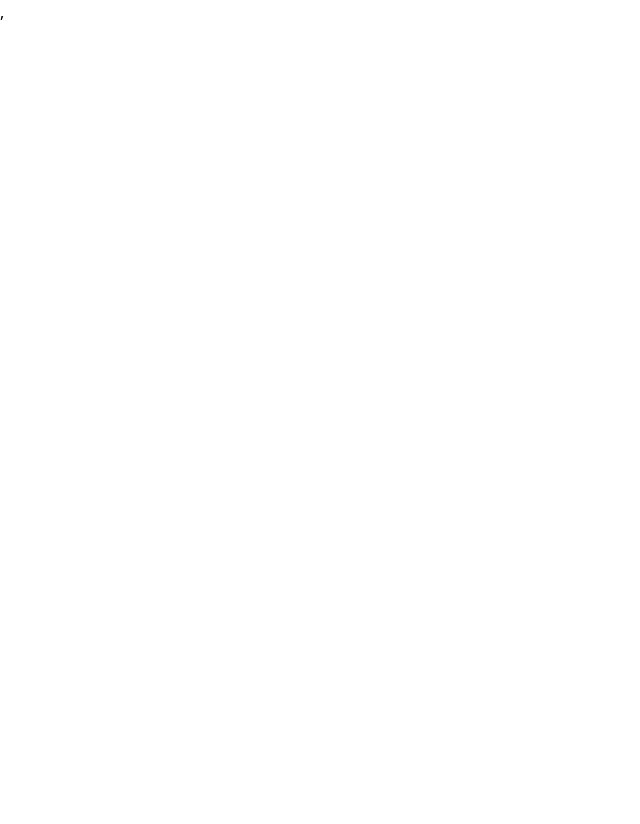
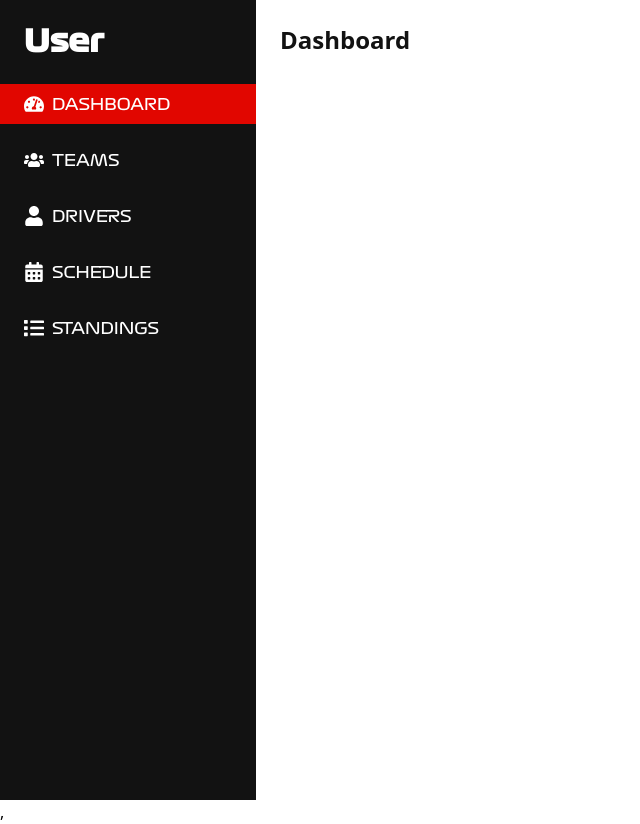
Before and after one commit to duda-el/F1, a React (Create React App) app: page /admin in a window 1280 px wide. Before the commit this address had no page. Shown: the whole page, without its empty margins (0-640 px from the left). Before the commit the page ends 800 px from the top, so only its background shows below. Built offline with nearby package versions, Linux system fonts and the light colour scheme.

Commit message:
made admin

```diff
--- a/package.json
+++ b/package.json
@@ -11,6 +11,8 @@
     "axios": "^1.7.2",
     "react": "^18.3.1",
     "react-dom": "^18.3.1",
+    "react-icons": "^5.2.1",
+    "react-router-dom": "^6.23.1",
     "react-scripts": "5.0.1",
     "swiper": "^11.1.4",
     "web-vitals": "^2.1.4"
--- a/src/App.js
+++ b/src/App.js
@@ -3,6 +3,7 @@ import { Routes, Route, useLocation } from 'react-router-dom';
 import './App.css';
 import HomePage from './pages/index';
 import Results from './pages/Results';
+import Admin from './pages/Admin'
 import F1TireLoader from './components/Loader'; // Import the loader component
 
 function App() {
@@ -30,6 +31,7 @@ function App() {
         <Routes>
           <Route path='/' element={<HomePage/>}/>
           <Route path='/result' element={<Results/>}/>
+          <Route path='/admin' element={<Admin/>}/>
         </Routes>
       )}
     </div>
--- a/src/components/Modal.jsx
+++ b/src/components/Modal.jsx
@@ -1,6 +1,7 @@
 import React, { useState, useEffect } from "react";
 import { XMarkIcon } from "@heroicons/react/24/outline";
 import axios from "axios"; // Ensure axios is imported
+import { useNavigate } from "react-router-dom";
 
 const SignInModal = ({ isOpen, onClose }) => {
   // Move hooks outside of conditional return
@@ -24,6 +25,8 @@ const SignInModal = ({ isOpen, onClose }) => {
     setFormData({ ...formData, [e.target.name]: e.target.value });
   };
 
+  const navigate = useNavigate();
+
   const handleSubmit = async (e) => {
     e.preventDefault();
 
@@ -40,13 +43,16 @@ const SignInModal = ({ isOpen, onClose }) => {
       );
 
       if (response.data.status === "success") {
-        if (!isSignUp) {
-          localStorage.setItem("user", JSON.stringify(response.data.user));
-          setUser(response.data.user);
-          onClose();
+        localStorage.setItem("user", JSON.stringify(response.data.user));
+        setUser(response.data.user);
+        onClose();
+        if (response.data.user.role === 1) {
+          // If the user is an admin, navigate to the admin page
+          navigate("/admin"); // Change this to the appropriate admin route
+        } else {
+          // If the user is not an admin, reload the current page
           window.location.reload();
         }
-        setModali(false);
       } else {
         console.error(response.data.message);
       }
@@ -55,12 +61,13 @@ const SignInModal = ({ isOpen, onClose }) => {
     }
   };
 
-
-
   if (!isOpen) return null;
 
   return (
-    <div className="fixed inset-0 flex items-center justify-center bg-black bg-opacity-75 z-9999" style={{ zIndex: 21 }}>
+    <div
+      className="fixed inset-0 flex items-center justify-center bg-black bg-opacity-75 z-9999"
+      style={{ zIndex: 21 }}
+    >
       <div className="bg-custom-black p-8 rounded-lg shadow-lg w-11/12 max-w-md mx-auto relative">
         <h2 className="text-2xl mb-6 text-red-600 font-bold">Sign In</h2>
         <form onSubmit={handleSubmit}>
--- /dev/null
+++ b/src/pages/Admin.jsx
@@ -0,0 +1,66 @@
+// Admin.jsx
+
+import React, { useState, useEffect } from 'react';
+import { FaTachometerAlt, FaUsers, FaUser, FaCalendarAlt, FaList } from 'react-icons/fa';
+
+const Admin = () => {
+  const [selectedNavItem, setSelectedNavItem] = useState('Dashboard');
+  const navItems = [
+    { name: 'Dashboard', icon: <FaTachometerAlt /> },
+    { name: 'Teams', icon: <FaUsers /> },
+    { name: 'Drivers', icon: <FaUser /> },
+    { name: 'Schedule', icon: <FaCalendarAlt /> },
+    { name: 'Standings', icon: <FaList /> },
+  ];
+
+  const handleNavItemClick = (item) => {
+    setSelectedNavItem(item);
+  };
+
+  useEffect(() => {
+    // Remove vertical scrollbar from the page
+    document.documentElement.style.overflowY = 'hidden';
+    document.body.style.overflowY = 'hidden';
+
+    return () => {
+      // Re-enable vertical scrollbar when component unmounts
+      document.documentElement.style.overflowY = 'auto';
+      document.body.style.overflowY = 'auto';
+    };
+  }, []);
+
+  return (
+    <div className="flex h-screen">
+      {/* Sidebar */}
+      <div className="bg-custom-black text-white w-64">
+        <div className="py-6 px-6">
+          <h1 className="text-3xl font-bold" style={{ fontFamily: "formula1-bold" }}>User</h1>
+        </div>
+        <nav className="space-y-4" style={{ fontFamily: "formula1" }}>
+          {navItems.map((item, index) => (
+            <div
+              key={index}
+              onClick={() => handleNavItemClick(item.name)}
+              className={`flex items-center justify-start py-2 px-6 uppercase cursor-pointer transition-colors ${
+                selectedNavItem === item.name ? 'bg-custom-red text-white' : 'hover:bg-custom-red hover:text-gray-200'
+              }`}
+            >
+              <span className="mr-2 text-xl">{item.icon}</span>
+              <span>{item.name}</span>
+            </div>
+          ))}
+        </nav>
+      </div>
+
+      {/* Main Content Area */}
+      <div className="flex-1 bg-white">
+        <div className="p-6">
+          <h2 className="text-custom-black text-2xl font-bold capitalize">{selectedNavItem}</h2>
+          {/* Render content based on selectedNavItem */}
+        </div>
+      </div>
+    </div>
+  );
+};
+
+export default Admin;
--- a/src/pages/Results.jsx
+++ b/src/pages/Results.jsx
@@ -12,10 +12,10 @@ const Results = () => {
   }, []);
 
   return (
-    <div style={{ width: '100%', height: '100vh', background: '#ffff' }}>
+    <div style={{ width: '100%', height: '90vh', background: '#ffff' }}>
       <Header />
-      <div className="bg-white p-8">
-        <h1 className="text-4xl font-bold text-center text-gray-900 mb-10" style={{ fontFamily: "formula1-bold",}}>2024 Race Results</h1>
+      <div className="bg-white p-10">
+        <h1 className="text-4xl bg-custom-red p-6 font-bold text-center text-white mb-10" style={{ fontFamily: "formula1-bold",}}>2024 Race Results</h1>
         <div className="overflow-x-auto shadow-md rounded-lg mt-10">
           <table className="min-w-full text-sm text-left">
             <thead className="bg-gray-100 text-custom-red text-sm uppercase" style={{ fontFamily: "formula1",}}>
```
Also changed, not shown: 1 other file (tests, documents, lock files or other folders).
